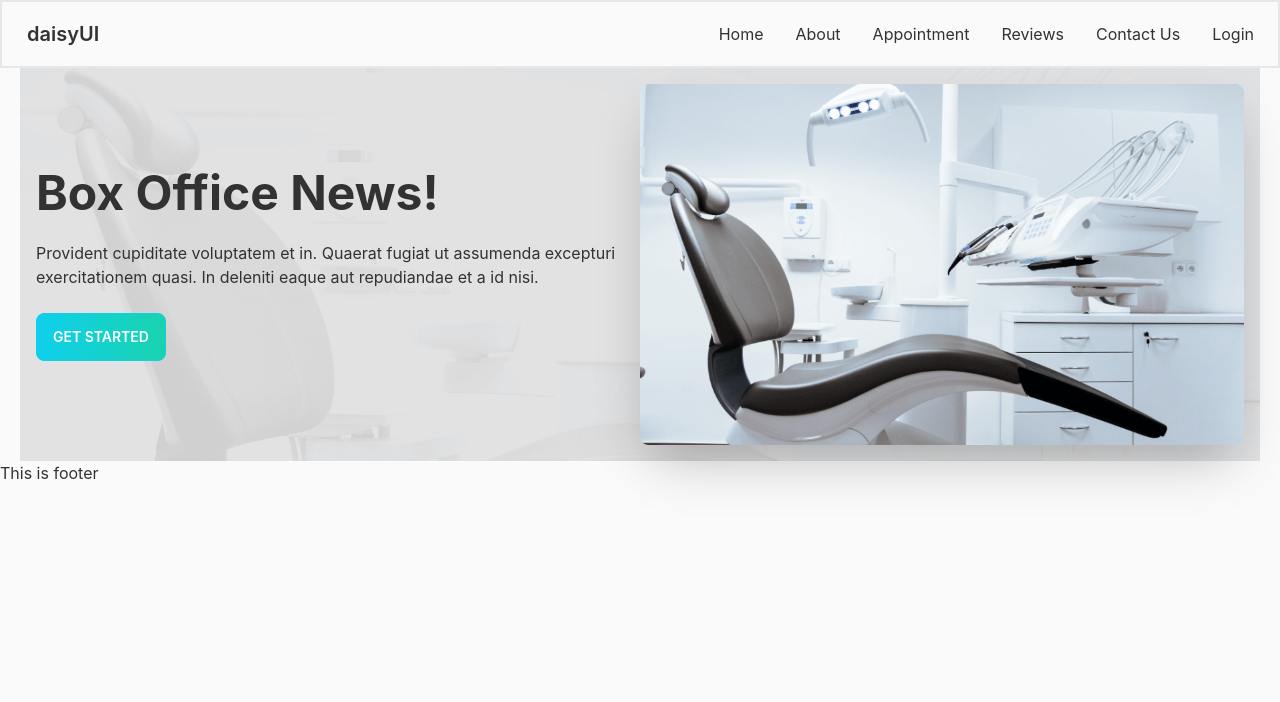
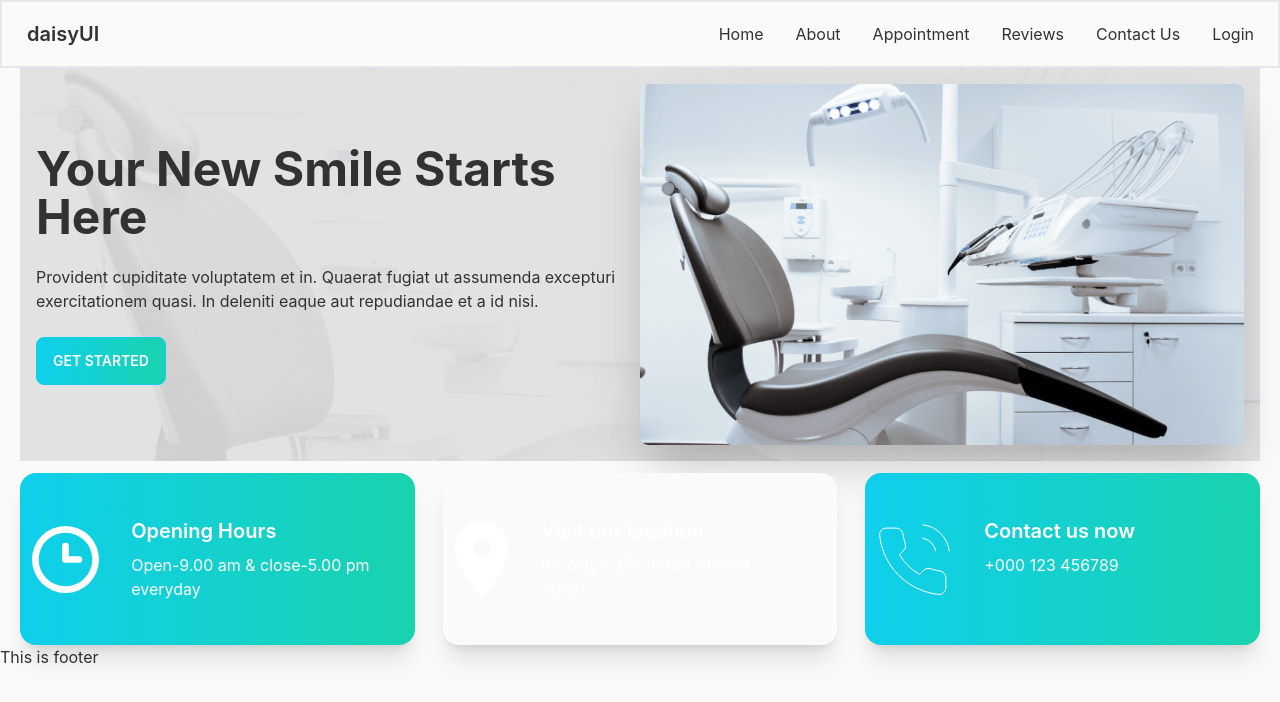
Before and after one commit to Atherbiswas/doctors-portal-client, a React (Create React App) app: page / in a window 1280 px wide. Shown: the top 702 px of the page. Built offline with nearby package versions, Linux system fonts and the light colour scheme.

Commit message:
info added

```diff
--- a/src/Pages/Home/Banner/Banner.js
+++ b/src/Pages/Home/Banner/Banner.js
@@ -10,7 +10,7 @@
           className="rounded-lg shadow-2xl w-1/2"
         alt=""/>
         <div>
-          <h1 className="text-5xl font-bold">Box Office News!</h1>
+          <h1 className="text-5xl font-bold">Your New Smile Starts Here</h1>
           <p className="py-6">
             Provident cupiditate voluptatem et in. Quaerat fugiat ut assumenda
             excepturi exercitationem quasi. In deleniti eaque aut repudiandae et
--- a/src/Pages/Home/Home/Home.js
+++ b/src/Pages/Home/Home/Home.js
@@ -1,10 +1,12 @@
 import React from 'react';
 import Banner from '../Banner/Banner';
+import InfoCards from '../Info/InfoCards';
 
 const Home = () => {
     return (
         <div className='mx-5'>
             <Banner></Banner>
+            <InfoCards></InfoCards>
         </div>
     );
 };
--- /dev/null
+++ b/src/Pages/Home/Info/InfoCard.js
@@ -0,0 +1,18 @@
+import React from "react";
+
+const InfoCard = ({ card }) => {
+  const { name, details, icon, bgClass } = card;
+  return (
+    <div className={`card card-side bg-base-100 shadow-xl p-3 ${bgClass} text-white`}>
+      <figure>
+        <img src={icon} alt="Movie" />
+      </figure>
+      <div className="card-body">
+        <h2 className="card-title">{name}</h2>
+        <p>{details}</p>
+      </div>
+    </div>
+  );
+};
+
+export default InfoCard;
--- /dev/null
+++ b/src/Pages/Home/Info/InfoCards.js
@@ -0,0 +1,46 @@
+import React from 'react';
+import clock from '../../../assets/icons/clock.svg'
+import marker from '../../../assets/icons/marker.svg'
+import phone from '../../../assets/icons/phone.svg'
+import InfoCard from './InfoCard';
+
+const InfoCards = () => {
+
+    const cardData = [
+        {
+            id: 1,
+            name: 'Opening Hours',
+            details: 'Open-9.00 am & close-5.00 pm everyday',
+            icon: clock,
+            bgClass: 'bg-gradient-to-r from-primary to-secondary'
+        },
+        {
+            id: 2,
+            name: 'Visit our location',
+            details: 'Brooklyn, NY 10036, United States',
+            icon: marker,
+            bgClass: 'bg-accent'
+        },
+        {
+            id: 3,
+            name: 'Contact us now',
+            details: '+000 123 456789',
+            icon: phone,
+            bgClass: 'bg-gradient-to-r from-primary to-secondary'
+        }
+    ]
+
+    return (
+        <div className='grid grid-cols-1 md:grid-cols-2 lg:grid-cols-3 mt-3 gap-7'>
+            {
+
+            cardData.map(card => <InfoCard
+            key={card.id}
+            card={card}
+                ></InfoCard>)
+            }
+        </div>
+    );
+};
+
+export default InfoCards;
```
